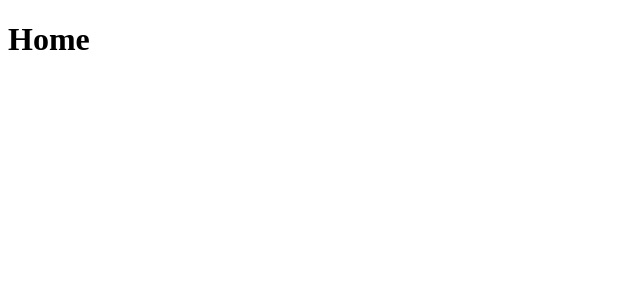
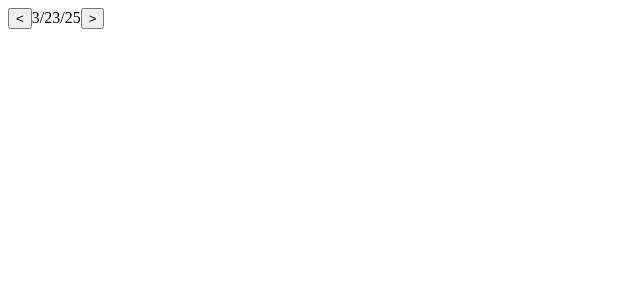
Before and after one commit to bartoszOsn/nicotine-quit-helper, an Angular app: page / in a window 1280 px wide. Shown: the top 300 px of the page, without its empty margins (0-640 px from the left). Built offline with nearby package versions, Linux system fonts and the light colour scheme.

Commit message:
HomeDaySelectorComponent

```diff
--- a/src/api/Store.ts
+++ b/src/api/Store.ts
@@ -10,6 +10,9 @@ export abstract class Store {
 	abstract readonly currentPouchState$: Observable<CurrentPouchState>;
 
 	abstract setSelectedDay(day: Date): Observable<void>;
+	abstract previousDay(): Observable<void>;
+	abstract nextDay(): Observable<void>;
+
 	abstract setLimitForDay(day: Date, limit: number): Observable<void>;
 	abstract usePouch(): Observable<void>;
 }
--- a/src/app/app.component.ts
+++ b/src/app/app.component.ts
@@ -2,12 +2,15 @@ import { Component } from '@angular/core';
 import { RouterOutlet } from '@angular/router';
 import { DomainResource } from '../domain/DomainResource';
 import { IndexedDbResource } from '../infrastructure/IndexedDbResource';
+import { DomainStore } from '../domain/DomainStore';
+import { Store } from '../api/Store';
 
 @Component({
 	selector: 'app-root',
 	imports: [RouterOutlet],
 	providers: [
-		{provide: DomainResource, useClass: IndexedDbResource}
+		{ provide: DomainResource, useClass: IndexedDbResource },
+		{ provide: Store, useClass: DomainStore },
 	],
 	templateUrl: './app.component.html',
 	styleUrl: './app.component.scss'
--- a/src/domain/DomainStore.ts
+++ b/src/domain/DomainStore.ts
@@ -12,13 +12,24 @@ export class DomainStore extends Store {
     override lastPouchUsedAt$: Observable<Date> = EMPTY;
     override currentPouchState$: Observable<CurrentPouchState> = EMPTY;
 
-	private readonly selectedDaySubject = new BehaviorSubject<Date>(new Date());
+	private selectedDay: Date = new Date();
+	private readonly selectedDaySubject = new BehaviorSubject<Date>(this.selectedDay);
 
     override setSelectedDay(day: Date): Observable<void> {
+		this.selectedDay = day;
         this.selectedDaySubject.next(day);
 		return of(void 0);
     }
-    override setLimitForDay(day: Date, limit: number): Observable<void> {
+	override previousDay(): Observable<void> {
+		const previousDay = new Date(this.selectedDay.getTime() - 24 * 60 * 60 * 1000);
+		return this.setSelectedDay(previousDay);
+	}
+	override nextDay(): Observable<void> {
+		const nextDay = new Date(this.selectedDay.getTime() + 24 * 60 * 60 * 1000);
+		return this.setSelectedDay(nextDay);
+	}
+
+	override setLimitForDay(day: Date, limit: number): Observable<void> {
         return EMPTY;
     }
     override usePouch(): Observable<void> {
--- a/src/ui/home/HomeRootComponent.html
+++ b/src/ui/home/HomeRootComponent.html
@@ -1 +1 @@
-<h1>Home</h1>
+<home-day-selector />
--- a/src/ui/home/HomeRootComponent.ts
+++ b/src/ui/home/HomeRootComponent.ts
@@ -1,8 +1,12 @@
 import { Component } from '@angular/core';
+import { HomeDaySelectorComponent } from './day-selector/HomeDaySelectorComponent';
 
 @Component({
 	selector: 'home-root',
 	templateUrl: 'HomeRootComponent.html',
+	imports: [
+		HomeDaySelectorComponent
+	]
 })
 export class HomeRootComponent {
 }
--- /dev/null
+++ b/src/ui/home/day-selector/HomeDaySelectorComponent.html
@@ -0,0 +1,3 @@
+<button (click)="previousDay()"><</button>
+<span>{{selectedDay$ | async | date:'shortDate'}}</span>
+<button (click)="nextDay()">></button>
--- /dev/null
+++ b/src/ui/home/day-selector/HomeDaySelectorComponent.ts
@@ -0,0 +1,26 @@
+import { Component, inject } from '@angular/core';
+import { Store } from '../../../api/Store';
+import { defer } from 'rxjs';
+import { AsyncPipe, DatePipe } from '@angular/common';
+
+@Component({
+	selector: 'home-day-selector',
+	imports: [
+		AsyncPipe,
+		DatePipe
+	],
+	templateUrl: 'HomeDaySelectorComponent.html'
+})
+export class HomeDaySelectorComponent {
+	readonly selectedDay$ = defer(() => this.store.selectedDay$);
+
+	private readonly store = inject(Store);
+
+	previousDay(): void {
+		this.store.previousDay().subscribe();
+	}
+
+	nextDay(): void {
+		this.store.nextDay().subscribe();
+	}
+}
```
